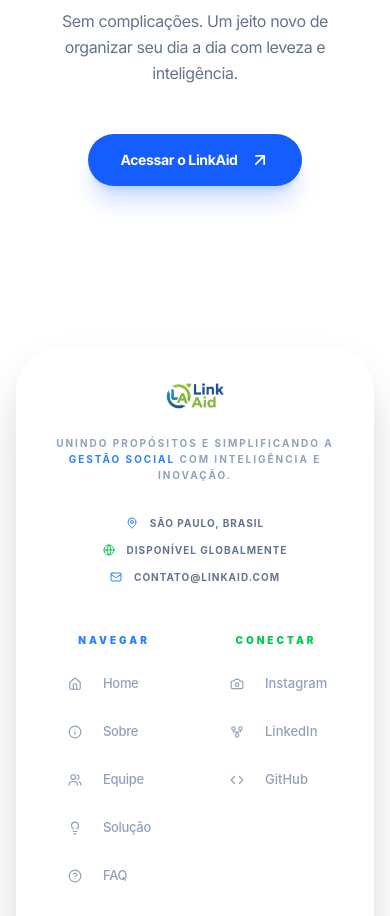
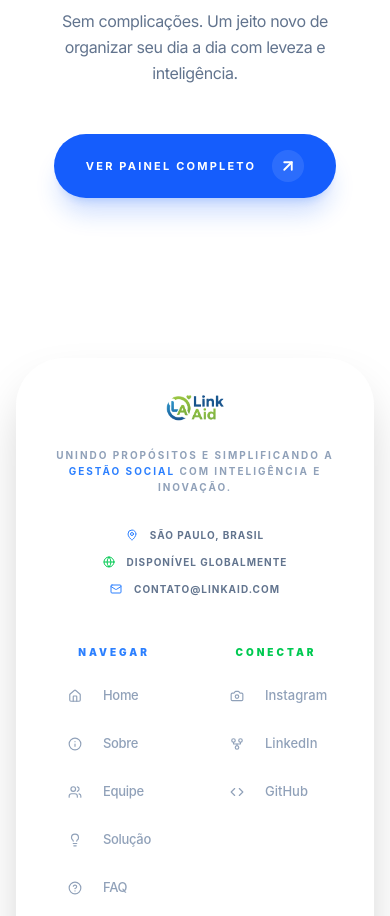
Before and after one commit to Calegor/LinkAid, a React (Vite) app in the folder frontend/link-aid/: page /sobre in a window 390 px wide. Shown: the part 7620-8536 px from the top of the page. Built offline with nearby package versions, Linux system fonts and the light colour scheme.

Commit message:
style: adjust on FinalShowCase button

```diff
--- a/frontend/link-aid/src/components/AboutClosing/AboutClosing.tsx
+++ b/frontend/link-aid/src/components/AboutClosing/AboutClosing.tsx
@@ -76,18 +76,18 @@
           </p>
         </div>
 
-        {/* call to action button */}
-        <button className="group">
+       <button>
+        {/* button */}
       <a
         href="/solucao"
-            className="inline-flex items-center justify-center gap-3 px-8 py-4 md:px-10 md:py-5 rounded-full bg-blue-600 text-white font-bold hover:bg-blue-700 transition-all duration-500 shadow-xl shadow-blue-600/20 active:scale-95"
+        className="reveal-text group relative inline-flex items-center justify-center gap-4 px-8 py-4 rounded-full bg-blue-600 text-white transition-all duration-500 shadow-xl shadow-blue-600/20 hover:bg-blue-700 hover:shadow-blue-600/40 active:scale-95 overflow-hidden"
       >
-            <span className="tracking-tight text-sm md:text-base">
-              Acessar o LinkAid
+        <span className="relative z-10 font-bold uppercase text-[11px] tracking-[0.2em]">
+          Ver Painel Completo
         </span>
-            <span className="transition-transform duration-300 group-hover:-translate-y-1 group-hover:translate-x-1">
-              <ArrowUpRight size={20} />
-            </span>
+        <div className="relative z-10 w-8 h-8 rounded-full bg-white/10 flex items-center justify-center transition-transform duration-500 group-hover:rotate-45 group-hover:bg-white/20">
+          <ArrowUpRight size={18} strokeWidth={2.5} />
+        </div>
       </a>
       </button>
       </div>
--- a/frontend/link-aid/src/components/HomeFinalShowCase/HomeFinalShowCase.tsx
+++ b/frontend/link-aid/src/components/HomeFinalShowCase/HomeFinalShowCase.tsx
@@ -59,30 +59,28 @@
   );
 
   return (
+    <>
       <section
         ref={container}
-      className="relative w-full h-auto bg-white flex flex-col items-center justify-center overflow-hidden pt-16 md:pt-32 pb-16 md:pb-24"
+        // Removi o PB-10 e deixei PB-20 para o dashboard não ficar colado no preto
+        className="relative w-full h-auto bg-white flex flex-col items-center justify-center overflow-hidden pt-16 md:pt-32 pb-0"
       >
         <div className="container mx-auto px-6 z-20 text-center mb-16 md:mb-24 max-w-[90%] md:max-w-[800px] lg:max-w-[950px]">
-        {/* title */}
           <h2 className="reveal-text text-[10vw] sm:text-[8vw] md:text-[5.5vw] lg:text-[4.5vw] font-semibold text-slate-950 tracking-[-0.05em] leading-[0.85] md:leading-[0.8] mb-8">
             Toda sua operação
             <br className="hidden sm:block" />
             <span className="text-blue-600 font-light block sm:inline">
-            {" "}
-            em um lugar.
+              {" "}em um lugar.
             </span>
           </h2>
 
-        {/* descricao */}
           <p className="reveal-text text-base md:text-lg lg:text-xl text-slate-500 font-light leading-relaxed tracking-tight max-w-[600px] mx-auto opacity-90">
             Dê uma olhada em como transformamos dados complexos em uma navegação
             simples. Abaixo, uma prévia de como sua organização será gerenciada.
           </p>
         </div>
 
-      {/* moldura */}
-      <div className="relative w-full max-w-[1450px] px-4 md:px-12 z-10 perspective-1000 mb-16 md:mb-20">
+        <div className="relative w-full max-w-[1450px] px-4 md:px-12 z-10 perspective-1000">
           <div
             ref={imageRef}
             className="relative w-full rounded-[2rem] overflow-hidden border border-slate-200 bg-white"
@@ -91,7 +89,6 @@
                 "0 -50px 70px -30px rgba(0, 0, 0, 0.05), 0 80px 120px -40px rgba(0, 0, 0, 0.12), 0 30px 60px -20px rgba(0, 0, 0, 0.08)",
             }}
           >
-          {/* header mac */}
             <div className="flex items-center gap-3 px-6 h-12 border-b border-slate-100 bg-slate-50/50 relative z-10">
               <div className="flex gap-2">
                 <div className="w-3 h-3 rounded-full bg-[#FF5F57]" />
@@ -117,11 +114,13 @@
 
           <div className="absolute top-1/2 left-1/2 -translate-x-1/2 -translate-y-1/2 w-[80%] h-[80%] bg-blue-400/10 blur-[120px] -z-10 rounded-full" />
         </div>
-      <button>
-        {/* button */}
+      </section>
+
+      {/* AJUSTE AQUI: Removi o MT-10 e usei PY-16 para preencher o fundo preto */}
+      <div className="w-full flex justify-center py-20">
         <a
           href="/solucao"
-        className="reveal-text group relative inline-flex items-center justify-center gap-4 px-8 py-4 rounded-full bg-blue-600 text-white transition-all duration-500 shadow-xl shadow-blue-600/20 hover:bg-blue-700 hover:shadow-blue-600/40 active:scale-95 overflow-hidden"
+          className="reveal-text group relative inline-flex items-center justify-center gap-4 px-8 py-4 rounded-full bg-blue-600 text-white transition-all duration-500 shadow-xl shadow-blue-600/20 hover:bg-blue-700 hover:shadow-blue-600/40 active:scale-95 overflow-hidden -mt-0"
         >
           <span className="relative z-10 font-bold uppercase text-[11px] tracking-[0.2em]">
             Ver Painel Completo
@@ -130,8 +129,8 @@
             <ArrowUpRight size={18} strokeWidth={2.5} />
           </div>
         </a>
-      </button>
-    </section>
+      </div>
+    </>
   );
 };
 
```
Lines whose indentation alone changed are shown as unchanged.
